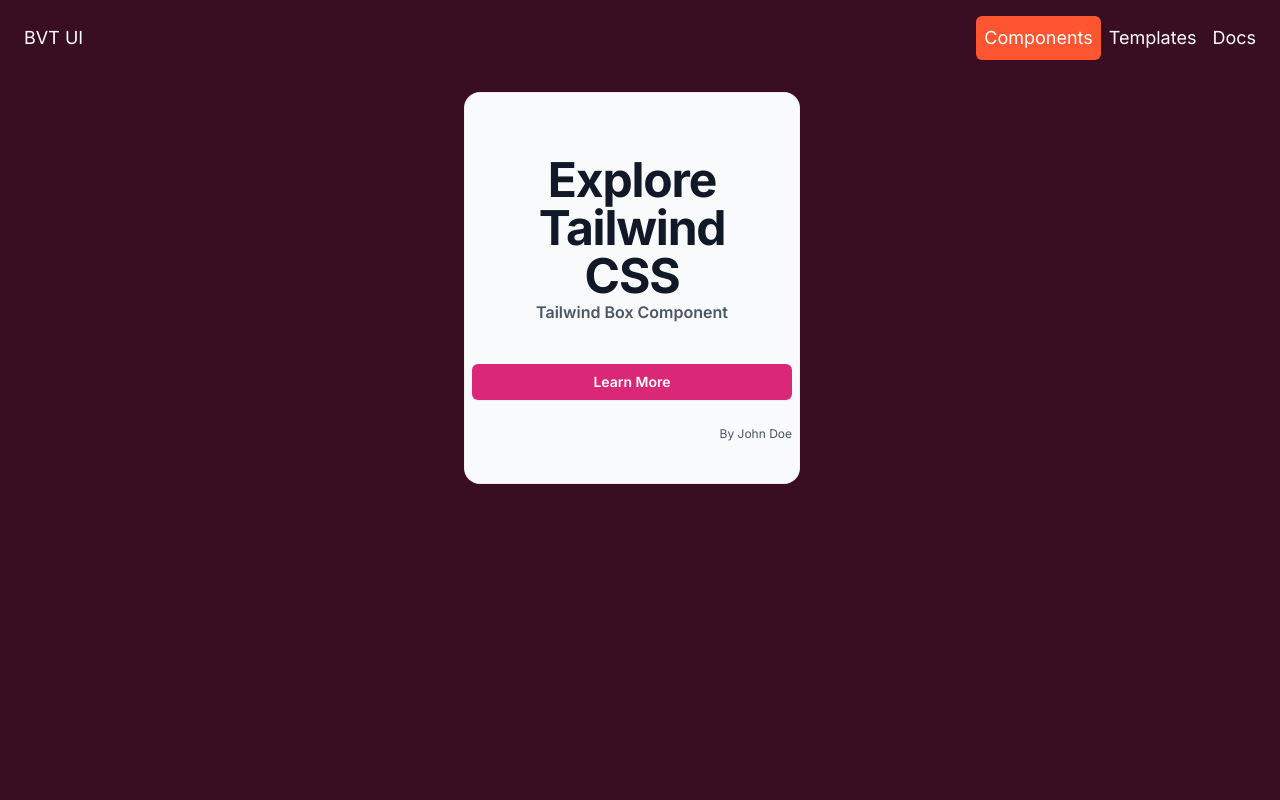
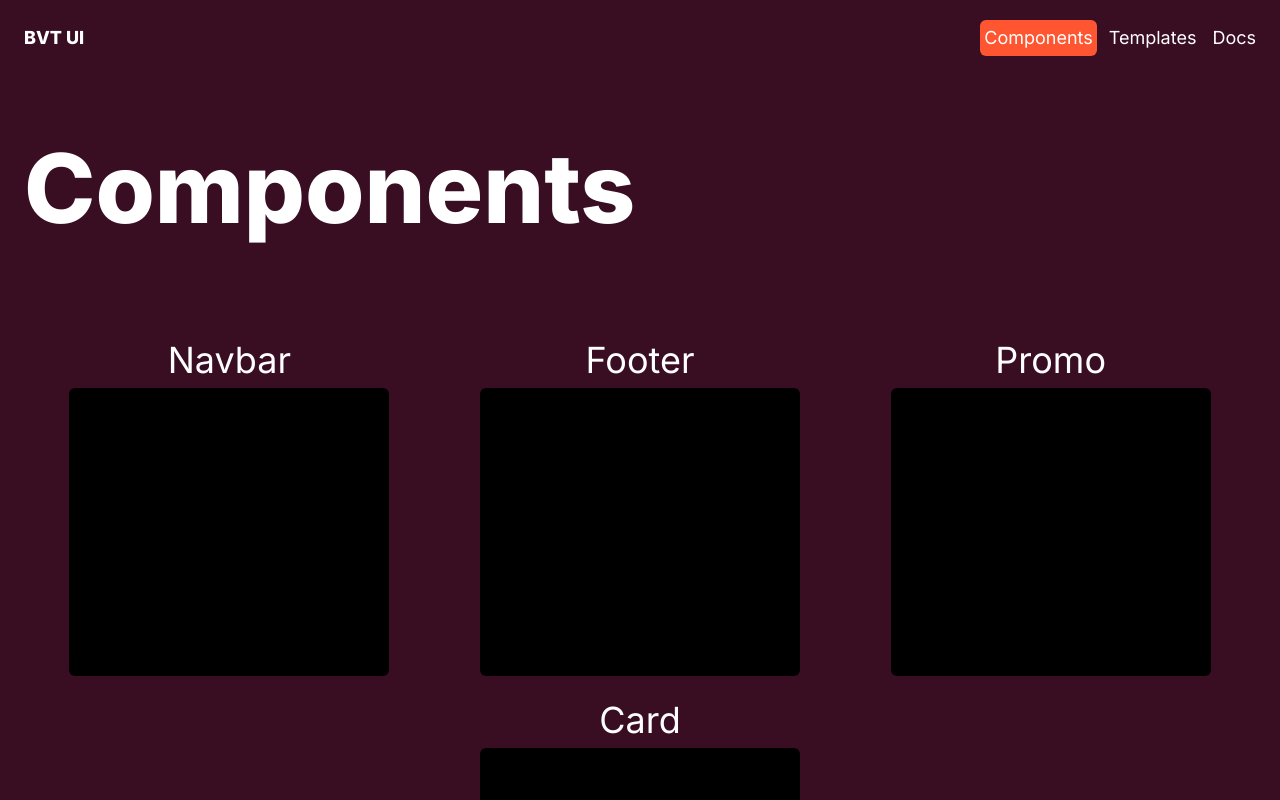
Before and after one commit to Bay-Valley-Tech-Code-Academy/UI-Components-Kit, a Next.js app: page /component in a window 1280 px wide. Shown: the top 800 px of the page. Built offline with nearby package versions, Linux system fonts and the light colour scheme.

Commit message:
feat(init layout): Created the initial layout for the components page

```diff
--- a/src/app/component/page.js
+++ b/src/app/component/page.js
@@ -1,10 +1,51 @@
+"use client";
+
 import Navbar from "../components/navbar";
-import Box from "../components/Box/box";
-export default function Home() {
+import ComponentCard from "../components/componentCard";
+import NavbarList from "../components/navbarList";
+import { useState } from "react";
+
+export default function Component() {
+  const [selectedContent, setSelectedContent] = useState(null);
+
+  const cards = [
+    { title: "Navbar", content: <NavbarList /> },
+    { title: "Footer", content: "" },
+    { title: "Promo", content: "" },
+    { title: "Card", content: "" },
+  ];
+
+  const handleCardClick = (content) => {
+    setSelectedContent(content);
+  };
+
   return (
     <div className="">
-      <Navbar/>
-       {/* Grid of Boxes */}
+      <Navbar />
+      <div className="flex justify-start p-6 text-white text-4xl sm:text-5xl md:text-7xl xl:text-8xl mt-10 font-extrabold mb-10">
+        <h1>Components</h1>
+      </div>
+      {selectedContent === null ? (
+        <div className="flex flex-wrap justify-around p-6">
+          {cards.map((card, index) => (
+            <ComponentCard
+              key={index}
+              title={card.title}
+              onClick={() => handleCardClick(card.content)}
+            />
+          ))}
+        </div>
+      ) : (
+        <div className="flex flex-col p-6">
+          <div>
+            <button className="text-white p-1 text-base bg-[#FF5531] rounded-md md:text-lg hover:bg-[#CC4426] m-1" onClick={() => handleCardClick(null)}>Back</button>
+          </div>
+          <div className="w-full">
+            {selectedContent}
+          </div>
+        </div>
+      )}
+      {/* Grid of Boxes
        <div className="-mt-2 p-2 mr-2 lg:mt-0 gap-x-6 grid lg:grid-flow-col grid-flow-row auto-cols-max justify-center gap-4">
         <Box
           description="Explore Tailwind CSS"
@@ -14,7 +55,7 @@ export default function Home() {
           buttonColor="bg-pink-600"
           hoverColor="hover:bg-orange-500"
         />
-      </div>
+      </div> */}
     </div>
   );
 }
--- /dev/null
+++ b/src/app/components/componentCard.js
@@ -0,0 +1,9 @@
+export default function ComponentCard({ title, onClick }) {
+
+    return (
+        <div className="flex items-center flex-col m-2">
+          <h2 className="text-white text-4xl p-2">{title}</h2>
+          <div className="w-80 h-72 bg-black rounded-md cursor-pointer" onClick={onClick}></div>
+        </div>
+    )
+}
--- a/src/app/components/navbar.js
+++ b/src/app/components/navbar.js
@@ -8,14 +8,14 @@ export default function Navbar() {
 
   const getButtonClasses = (path) =>
     currentRoute === path
-      ? "text-white p-2 text-base md:text-lg bg-[#FF5531] hover:bg-[#CC4426] rounded-md"
-      : "text-white p-2 text-base md:text-lg hover:bg-[#CC4426] hover:rounded-md";
+      ? "text-white p-1 text-base md:text-lg bg-[#FF5531] hover:bg-[#CC4426] rounded-md m-1"
+      : "text-white p-1 text-base md:text-lg hover:bg-[#CC4426] hover:rounded-md m-1";
 
   return (
     <nav className="flex justify-between p-4">
       <div>
         <button
-          className="text-white p-2 text-base md:text-lg"
+          className="text-white p-2 text-base md:text-lg font-extrabold"
           onClick={() => router.push("/")}
         >BVT UI</button>
       </div>
--- /dev/null
+++ b/src/app/components/navbarList.js
@@ -0,0 +1,11 @@
+export default function NavbarList() {
+
+    return (
+        <div className="flex flex-col items-center">
+          <h2 className="text-white text-4xl p-2">Navbar</h2>
+          <div className="w-full md:w-2/3 h-96 bg-black">
+
+          </div>
+        </div>
+    )
+}
```
